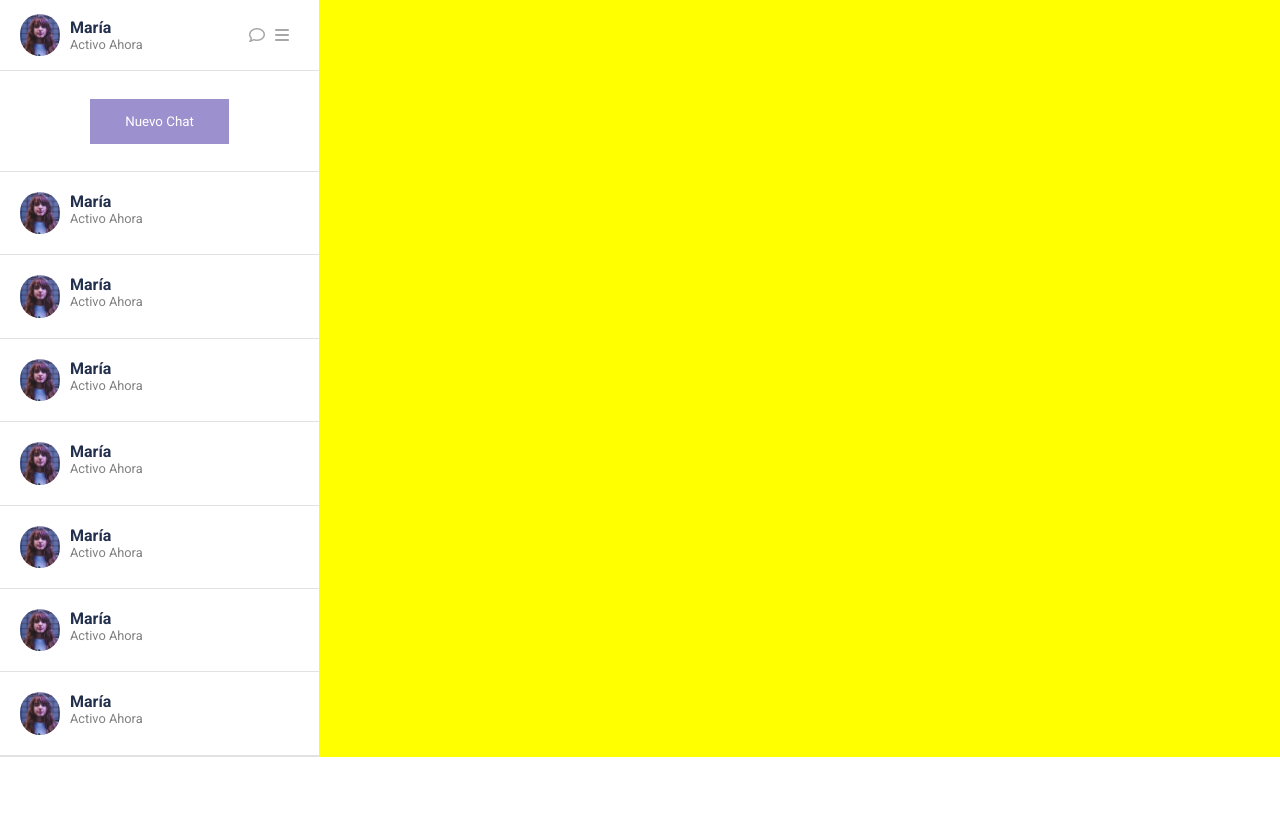
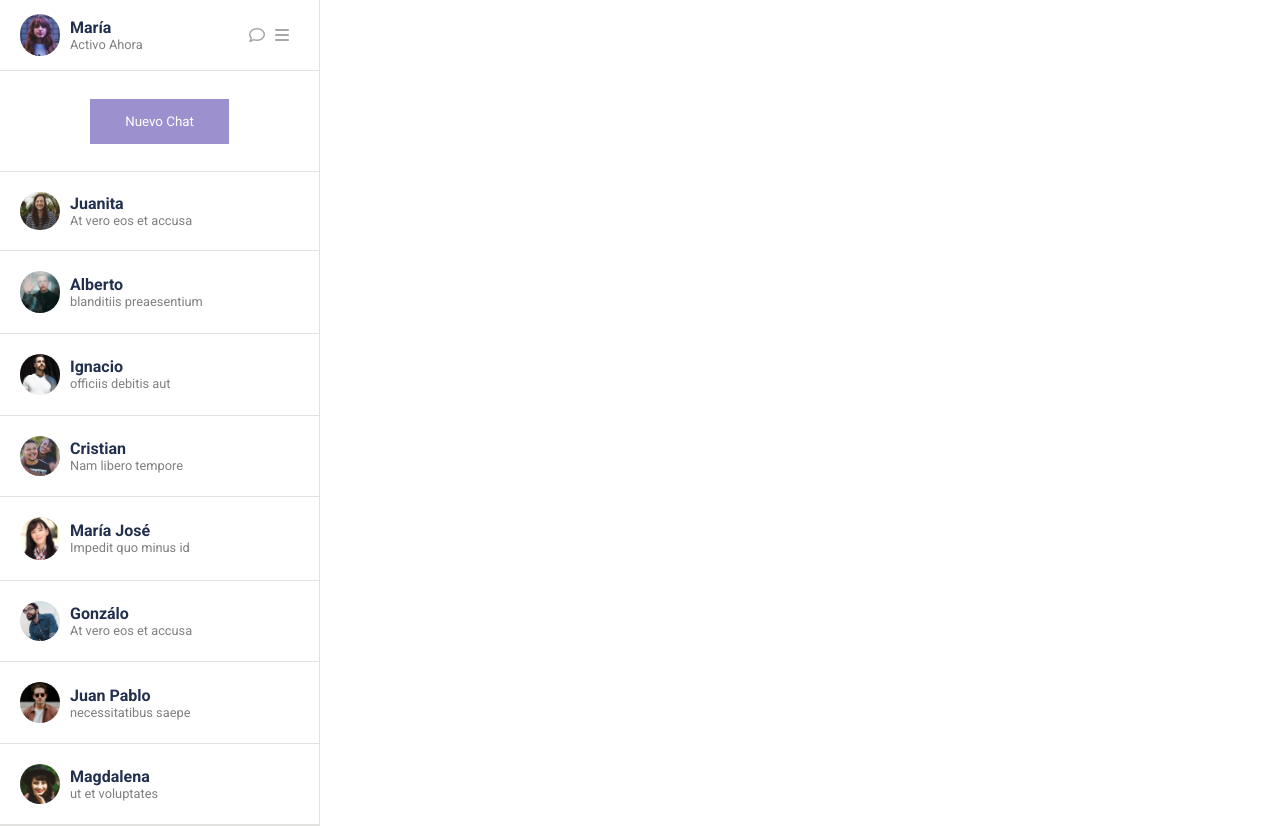
Before and after one commit to martinezallendesc/sistema-mensajeria, a plain HTML site: page sistema-mensajeria/index.html in a window 1280 px wide. Before the commit the page ends 800 px from the top, so only its background shows below. Drawn offline with Linux system fonts and the light colour scheme.

Commit message:
agegue estilo al main

```diff
--- a/sistema-mensajeria/assets/css/style.css
+++ b/sistema-mensajeria/assets/css/style.css
@@ -6,14 +6,12 @@ section {
     border: 0;
     display: flex;
     justify-content: space-between;
-    background-color: yellow;
     flex-basis: 100%;
 }
 
 
 aside {
     flex-direction: column;
-    background-color: blueviolet;
     flex-basis: 25%;
 
 }
@@ -68,6 +66,7 @@ p {
 
 .metadatos {
     display: block;
+    align-items: center;
     gap: 10px;
 }
 
@@ -110,9 +109,10 @@ button {
 
 .chat {
     display: flex;
+    align-items: center;
     gap:10px;
     padding: 20px;
-    border-bottom: 1.5px solid;
+    border-bottom: 1px solid;
     border-color: #e2e2e1
 
 }
--- a/sistema-mensajeria/index.html
+++ b/sistema-mensajeria/index.html
@@ -45,63 +45,69 @@
 <div class="chats-abiertos">
 
     <div class="chat">
-        <img src="./assets/img/maria.jpg" alt="Perfil-usuario" class="foto">
+        <img src="./assets/img/juanita.jpg" alt="Juanita">
         <div class="metadatos">
-        <h3>María</h3>
-        <p>Activo Ahora</p>
+        <h3>Juanita</h3>
+        <p>At vero eos et accusa</p>
         </div>
     </div>
 
     <div class="chat">
-        <img src="./assets/img/maria.jpg" alt="Perfil-usuario" class="foto">
+        <img src="./assets/img/alberto.jpg" alt="alberto">
        <div class="metadatos">
-        <h3>María</h3>
-        <p>Activo Ahora</p>
+        <h3>Alberto</h3>
+        <p>blanditiis preaesentium</p>
     </div>
     </div>
 
     <div class="chat">
-        <img src="./assets/img/maria.jpg" alt="Perfil-usuario" class="foto">
+        <img src="./assets/img/ignacio.jpg" alt="Ignacio">
        <div class="metadatos">
-        <h3>María</h3>
-        <p>Activo Ahora</p>
+        <h3>Ignacio</h3>
+        <p>officiis debitis aut</p>
     </div>
     </div>
 
     <div class="chat">
-        <img src="./assets/img/maria.jpg" alt="Perfil-usuario" class="foto">
+        <img src="./assets/img/cristian.jpg" alt="cristian">
        <div class="metadatos">
-        <h3>María</h3>
-        <p>Activo Ahora</p>
+        <h3>Cristian</h3>
+        <p>Nam libero tempore</p>
     </div>
     </div>
 
     <div class="chat">
-        <img src="./assets/img/maria.jpg" alt="Perfil-usuario" class="foto">
+        <img src="./assets/img/mariajose.jpg" alt="Mariajose">
        <div class="metadatos">
-        <h3>María</h3>
-        <p>Activo Ahora</p>
+        <h3>María José</h3>
+        <p>Impedit quo minus id</p>
     </div>
     </div>
 
     <div class="chat">
-        <img src="./assets/img/maria.jpg" alt="Perfil-usuario" class="foto">
+        <img src="./assets/img/gonzalo.jpg" alt="gonzalo">
        <div class="metadatos">
-        <h3>María</h3>
-        <p>Activo Ahora</p>
+        <h3>Gonzálo</h3>
+        <p>At vero eos et accusa</p>
     </div>
     </div>
 
 
     <div class="chat">
-        <img src="./assets/img/maria.jpg" alt="Perfil-usuario" class="foto">
+        <img src="./assets/img/juanpablo.jpg" alt="juan-pablo">
        <div class="metadatos">
-        <h3>María</h3>
-        <p>Activo Ahora</p>
+        <h3>Juan Pablo</h3>
+        <p>necessitatibus saepe</p>
     </div>
     </div>
 
-
+    <div class="chat">
+        <img src="./assets/img/magdalena.jpg" alt="magdalena">
+       <div class="metadatos">
+        <h3>Magdalena</h3>
+        <p>ut et voluptates</p>
+    </div>
+    </div>
 
 
 
```
Also changed, not shown: sistema-mensajeria/assets/img/alberto.jpg (renamed from sistema-mensajeria/assets/img/Screen Shot 2018-11-28 at 15.32.16.jpg), sistema-mensajeria/assets/img/cristian.jpg (renamed from sistema-mensajeria/assets/img/Screen Shot 2018-11-28 at 15.28.30.jpg), sistema-mensajeria/assets/img/gonzalo.jpg (renamed from sistema-mensajeria/assets/img/Screen Shot 2018-11-28 at 15.31.09.jpg), sistema-mensajeria/assets/img/ignacio.jpg (renamed from sistema-mensajeria/assets/img/Screen Shot 2018-11-28 at 15.30.34.jpg), sistema-mensajeria/assets/img/juanpablo.jpg (renamed from sistema-mensajeria/assets/img/Screen Shot 2018-11-28 at 15.30.54.jpg), sistema-mensajeria/assets/img/magdalena.jpg (renamed from sistema-mensajeria/assets/img/Screen Shot 2018-11-28 at 15.28.04.jpg), sistema-mensajeria/assets/img/mariajose.jpg (renamed from sistema-mensajeria/assets/img/Screen Shot 2018-11-28 at 15.32.44.jpg).
